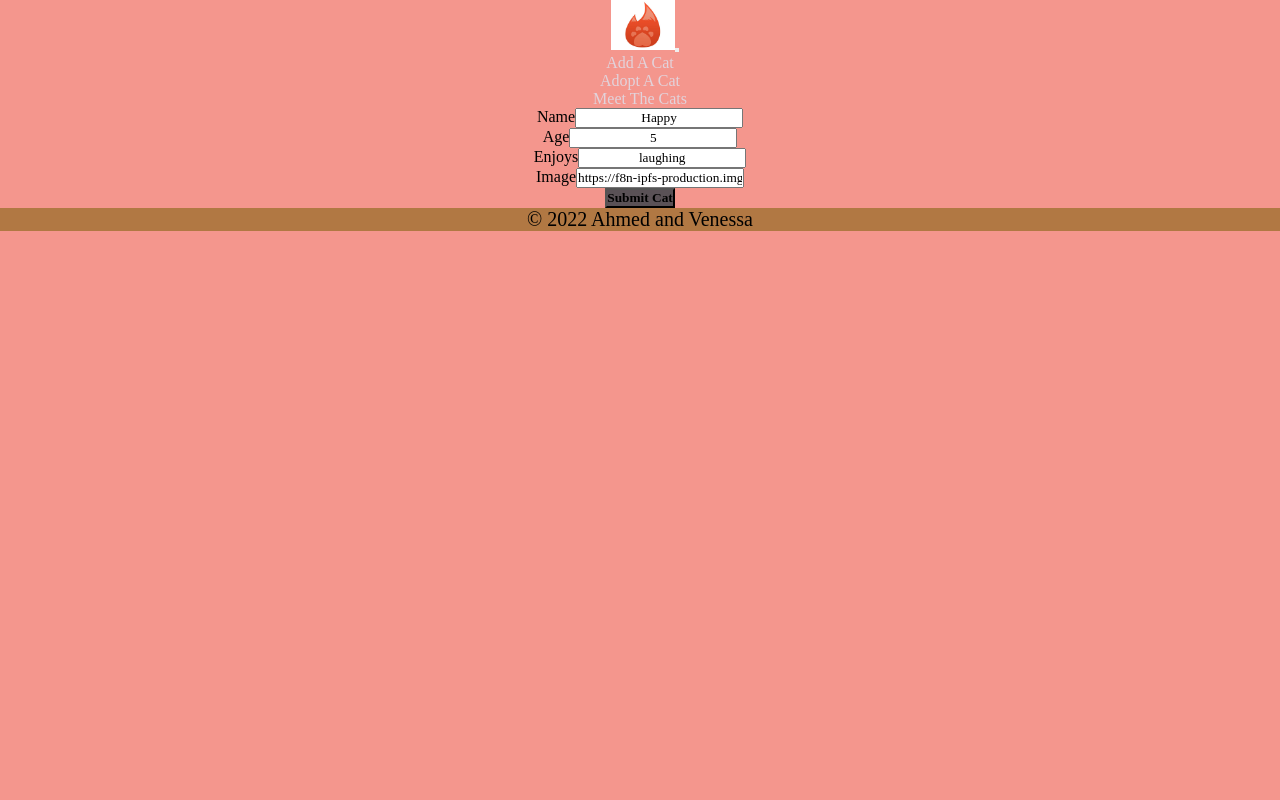
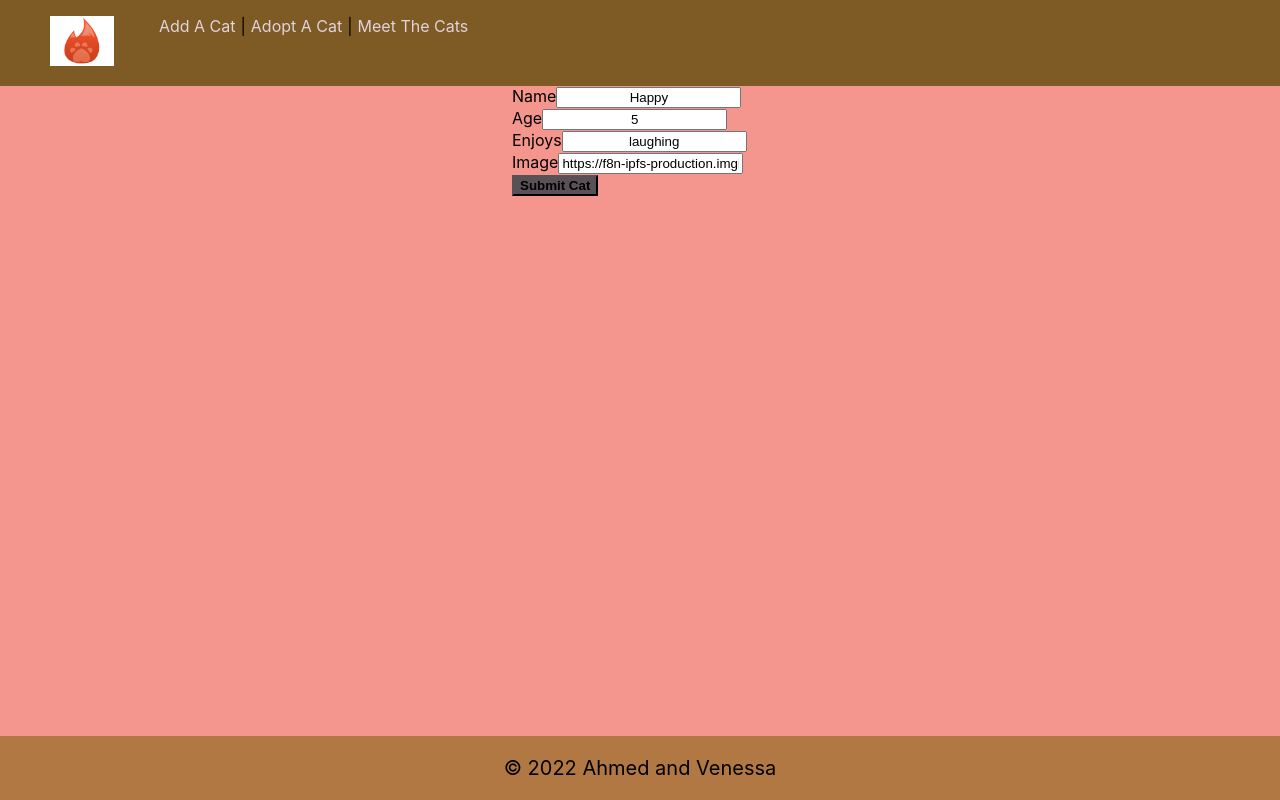
Before and after one commit to learn-academy-2022-delta/cat-tinder-frontend-ahmed-venessa, a React (Create React App) app: page /CatEdit/1 in a window 1280 px wide. Built offline with nearby package versions, Linux system fonts and the light colour scheme; no server answers.

Commit message:
cat-tinder-frontend-ahmed-venessa

```diff
--- a/src/App.css
+++ b/src/App.css
@@ -12,34 +12,20 @@ body {
   background: rgb(244, 150, 141);
 }
 
-.fur {
-  display: grid;
-
-}
-
-
-* {
-  margin: 0;
-  padding: 0;
-  font-family: 'Neucha', cursive;
-  text-align: center;
-}
 .page-body {
-  text-align: center;
-  margin: 3rem;
+  /* text-align: center; */
+  /* margin: 3rem; */
   min-height: calc(100vh - 34px);
 }
 
 /* ---FOOTER--- */
 footer {
   font-size: 20px;
-  position: sticky;
-  margin: auto;
+  position: absolute;
+  bottom: 0px;
   width: 100%;
-  height: auto;
   background-color: #b17843;
-  display: flex;
-  justify-content: space-around;
+  text-align: center;
 }
 a {
   color: #e2d3db !important;
@@ -62,7 +48,7 @@ input {
 }
 
 /* ---HEADER--- */
-header {
+.header {
   background-color: #7e5a24;
   display: flex;
   justify-content: space-between;
@@ -70,12 +56,6 @@ header {
 .cat-logo {
   width: 250px;
   margin-left: 20px;
-}
-.nav-links {
-  display: flex;
-  flex-direction: row;
-  align-items: flex-end;
-  padding-right: 50px;
 }
 
 /* ---HOME--- */
@@ -92,11 +72,8 @@ header {
   flex-wrap: wrap;
   align-content: center;
 }
-.card.card-body {
-  width: 200px;
-  background-color: #FFFEF1;
-  margin: 20px;
-}
+
+
 .btn.btn-secondary {
   background-color: #5a5156;
   font-weight: bolder;
@@ -117,3 +94,41 @@ header {
 .card-show.card.card-body {
   margin: 0 auto;
 }
+
+.cat-card {
+  background-color: aquamarine;
+  margin-bottom: 10px;
+}
+
+.cat-image {
+  width: 300px;
+  height: 250px;
+}
+
+.center {
+  display: flex;
+  align-items: center;
+  justify-content: center;
+
+  border: 3px solid green;
+  padding: 10px;
+}
+
+ul {
+  list-style: none;
+}
+
+.d-flex {
+  display: flex;
+}
+
+.nav-item {
+  margin: 0 5px;
+}
+
+.center-img {
+  display: block;
+  margin-left: auto;
+  margin-right: auto;
+  width: 50%;
+}
--- a/src/App.js
+++ b/src/App.js
@@ -61,8 +61,9 @@ class App extends Component {
   };
 
   render() {
-    console.log(this.state.cats);
+
     return (
+      <>
       <Router>
         <Header />
         <Switch>
@@ -101,8 +102,10 @@ class App extends Component {
           />
           <Route component={NotFound} />
         </Switch>
-        <Footer />
+
       </Router>
+       <Footer />
+       </>
     );
   }
 }
--- a/src/Rogdoll.js
+++ b/src/Rogdoll.js
@@ -15,6 +15,8 @@ let cats = [
       name: "Seuss",
       age: 35,
       enjoys: "Hats and doing magic tricks",
+      bio: "riddle riddle",
+
       image: "https://static.independent.co.uk/s3fs-public/thumbnails/image/2016/10/25/16/the-cat-in-the-hat-2.jpg?quality=75&width=990&auto=webp&crop=982:726,smart"
   },
   {
--- a/src/components/Header.js
+++ b/src/components/Header.js
@@ -4,9 +4,9 @@ import Navigation from "./Navigation";
 
 class Header extends Component {
   render() {
-    console.log("yes")
+
     return (
-      <div>
+      <div className="header">
         <Navigation />
 
       </div>
--- a/src/components/Navigation.js
+++ b/src/components/Navigation.js
@@ -16,36 +16,30 @@ import {
 import logoCat from "../assests/logoCat.jpg";
 import { NavLink as NavLinkRouter } from "react-router-dom";
 
-function Navigation(args) {
-  const [isOpen, setIsOpen] = useState(false);
+function Navigation() {
 
-  const toggle = () => setIsOpen(!isOpen);
 
   return (
-    <Navbar {...args}>
+    <Nav className="d-flex">
       <NavbarBrand href="/">
         <img src={logoCat} alt="logo" className="logocat" />
       </NavbarBrand>
-      <NavbarToggler onClick={toggle} />
-      <Collapse isOpen={isOpen} navbar>
-        <Nav className="me-auto" navbar>
+
+      <Nav navbar className="d-flex">
         <NavItem>
           <NavLink href="/CatNew">Add A Cat</NavLink>
         </NavItem>
+        <span>|</span>
         <NavItem>
-            <NavLink href="/CatIndex">
-              Adopt A Cat
-            </NavLink>
+          <NavLink href="/CatIndex">Adopt A Cat</NavLink>
         </NavItem>
+        <span>|</span>
+
         <NavItem>
-            <NavLink href="/CatIndex">
-              Meet The Cats
-            </NavLink>
+          <NavLink href="/CatIndex">Meet The Cats</NavLink>
         </NavItem>
       </Nav>
-
-      </Collapse>
-    </Navbar>
+    </Nav>
   );
 }
 
--- a/src/pages/CatIndex.js
+++ b/src/pages/CatIndex.js
@@ -1,21 +1,32 @@
-import React, { Component } from 'react'
-import { Card, CardImg, CardBody,
-  CardTitle, CardSubtitle, Button, Row, Col } from 'reactstrap';
-import { NavLink } from 'react-router-dom'
+import React, { Component } from "react";
+import {
+  Card,
+  CardImg,
+  CardBody,
+  CardTitle,
+  CardSubtitle,
+  Button,
+  Row,
+  Col,
+} from "reactstrap";
+import { NavLink } from "react-router-dom";
 
 class CatIndex extends Component {
   render() {
     return (
-      <>
       <div className="page-body">
-          <h2 className='center-heading'>Find your purrfect match</h2>
+        <h2 className="center-heading">Find your purrfect match</h2>
         <div className="index-cards">
-            <Row>
-              {this.props.cats && this.props.cats.map(cat => {
-                return(
-                  <Col sm={4}>
-                      <Card key={cat.id}>
-                        <CardImg top width="100%" src={cat.image} alt="Card image cap" />
+          {this.props.cats &&
+            this.props.cats.map((cat) => {
+              return (
+                <Card className="cat-card" key={cat.id}>
+                  <CardImg
+                    className="cat-image"
+                    top
+                    src={cat.image}
+                    alt="Card image cap"
+                  />
                   <CardBody>
                     <CardTitle>{cat.name}</CardTitle>
                     <CardSubtitle>{cat.age} years old </CardSubtitle>
@@ -24,17 +35,12 @@ class CatIndex extends Component {
                     </NavLink>
                   </CardBody>
                 </Card>
-                  </Col>
-                )
+              );
             })}
-            </Row>
         </div>
       </div>
-      </>
-    )
+    );
   }
 }
 
-
-
-export default CatIndex
+export default CatIndex;
--- a/src/pages/CatShow.js
+++ b/src/pages/CatShow.js
@@ -1,38 +1,41 @@
-import React, { Component } from 'react'
-import { Card, CardImg, CardText, CardBody,
-  CardTitle, CardSubtitle, Button} from 'reactstrap';
-import { NavLink } from 'react-router-dom'
+import React, { Component } from "react";
+import {
+  Card,
+  CardImg,
+  CardText,
+  CardBody,
+  CardTitle,
+  CardSubtitle,
+  Button,
+} from "reactstrap";
+import { NavLink } from "react-router-dom";
 
 class CatShow extends Component {
   render() {
     // console.log(this.props.cat)
-    let { cat } = this.props
+    let { cat } = this.props;
     return (
-      <>
-        <Card className='card'>
-          <CardImg top width="100%" src={cat.image} alt="Card image cap" />
+      <div className="center">
+        <Card>
+          <CardImg className="cat-image" src={cat.image} alt="Card image cap" />
           <CardBody>
             <CardTitle>Hi, my name is {cat.name}</CardTitle>
-            <CardSubtitle>{cat.age}</CardSubtitle>
-            <CardText>{cat.enjoys}</CardText>
+            <br />
+            <CardSubtitle>Bio: {cat.bio}</CardSubtitle>
+
+            <CardText>Age: {cat.age}</CardText>
+            <CardText>Enjoys: {cat.enjoys}</CardText>
             <NavLink to={`/catedit/${this.props.cat.id}`}>
               <Button>Update Cat</Button>
             </NavLink>
-            <Button onClick={() => this.props.deleteCat(cat.id)}>Delete Cat</Button>
+            <Button onClick={() => this.props.deleteCat(cat.id)}>
+              Delete Cat
+            </Button>
           </CardBody>
         </Card>
-      </>
-    )
+      </div>
+    );
   }
 }
 
-
-// class CatShow extends Component {
-//     render() {
-//         return (
-//             <div>Cat Show</div>
-//         )
-//     }
-// }
-
- export default CatShow
+export default CatShow;
--- a/src/pages/Home.js
+++ b/src/pages/Home.js
@@ -14,16 +14,13 @@ class Home extends Component {
         >
           Welcome to C.C.T (Comedy Cat Tinder)
         </h3>
-        <body style={{
-            float: "left",
-            }}>
 
-          <img src="https://c.tenor.com/hmmjgl_fB1gAAAAM/knjpopper-cat.gif"
+        <img
+          src="https://c.tenor.com/hmmjgl_fB1gAAAAM/knjpopper-cat.gif"
+          className="center-img"
+        />
 
-        />
-        </body>
 
-        <section className="main-container"></section>
       </>
     );
   }
```
Also changed, not shown: src/index.css (line endings or trailing spaces). Lines whose indentation alone changed are shown as unchanged.
